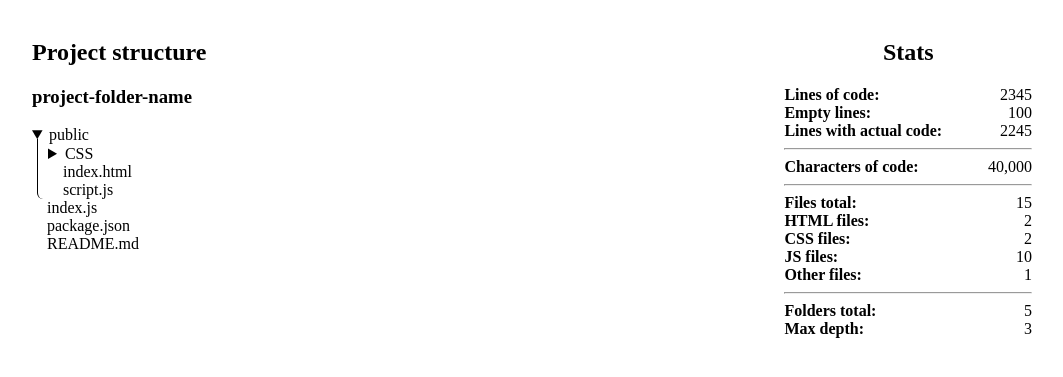
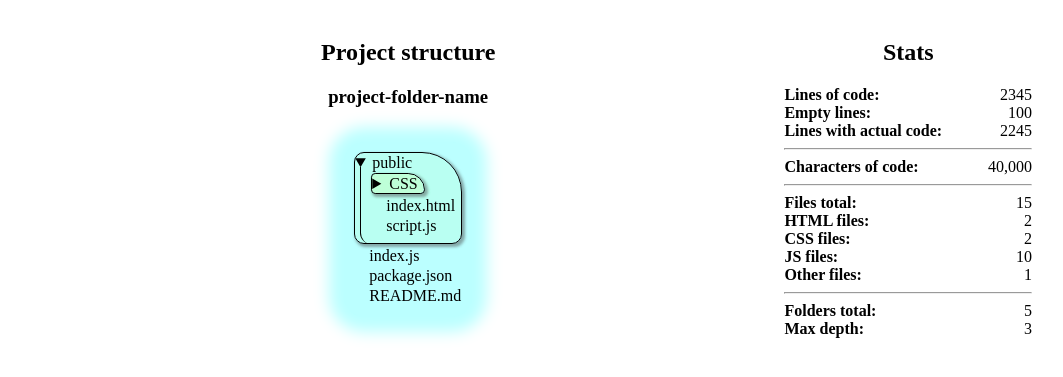
Before and after one commit to UniBreakfast/web-project-analyzer, a plain HTML site: page index.html in a window 1280 px wide. Both pictures are taken after a click on the heading "public". Shown: the part 69-446 px from the top of the page, without its empty margins (108-1171 px from the left). Drawn offline with Linux system fonts and the light colour scheme.

Commit message:
color folders

```diff
--- a/index.html
+++ b/index.html
@@ -23,12 +23,12 @@
 
       <h3>project-folder-name</h3>
       <ul>
-        <li class="foldable">
+        <li class="folder">
           <details>
             <summary>public</summary>
 
             <ul>
-              <li class="foldable">
+              <li class="folder">
                 <details>
                   <summary>CSS</summary>
 
@@ -36,6 +36,29 @@
                     <li>fonts.css</li>
                     <li>reset.css</li>
                     <li>style.css</li>
+
+                    <li class="folder">
+                      <details>
+                        <summary>public</summary>
+
+                        <ul>
+                          <li class="folder">
+                            <details>
+                              <summary>CSS</summary>
+
+                              <ul>
+                                <li>fonts.css</li>
+                                <li>reset.css</li>
+                                <li>style.css</li>
+                              </ul>
+                            </details>
+                          </li>
+                          <li>index.html</li>
+                          <li>script.js</li>
+                        </ul>
+                      </details>
+                    </li>
+
                   </ul>
                 </details>
               </li>
--- a/style.css
+++ b/style.css
@@ -19,21 +19,84 @@ ul {
   width: 100%;
 }
 
-#explorer {
+#explorer ul {
+  display: inline-flex;
+  flex-direction: column;
+  align-items: start;
+}
+
+#explorer>ul {
   text-align: left;
+  background: #bff;
+  border-radius: 20px;
+  padding: 10px;
+  box-shadow: 0 0 15px 15px #bff;
 }
 
 #explorer details>ul {
-  margin-top: -5px;
   border-left: 1px solid;
-  padding-left: 10px;
-  border-radius: 0 0 0 6px;
-  padding-top: 6px;
-  margin-left: 5px;
+  border-radius: 0 0 0 11px;
+  padding: 6px 0 0 10px;
+  margin: -5px 0 -1px 5px;
 }
 
-#explorer li:not(.foldable) {
+#explorer .folder {
+  --depth: 1;
+  border: 1px solid;
+  padding: 1px 6px 0 0;
+  margin-bottom: 3px;
+  position: relative;
+  border-radius: 10px 40px 10px 10px;
+  box-shadow: 2px 2px 3px 1px #4447;
+}
+
+#explorer .folder::after {
+  backdrop-filter: hue-rotate(calc(-14deg * var(--depth)));
+  content: '';
+  display: block;
+  width: 100%;
+  height: 100%;
+  border-radius: 10px 40px 10px 10px;
+  position: absolute;
+  inset: 0;
+  pointer-events: none;
+}
+
+#explorer .folder .folder {
+  --depth: 2;
+}
+
+#explorer .folder .folder .folder {
+  --depth: 3;
+}
+
+#explorer .folder .folder .folder .folder {
+  --depth: 4;
+}
+
+#explorer .folder .folder .folder .folder .folder {
+  --depth: 5;
+}
+
+#explorer .folder .folder .folder .folder .folder .folder {
+  --depth: 6;
+}
+
+#explorer .folder .folder .folder .folder .folder .folder .folder {
+  --depth: 7;
+}
+
+#explorer .folder .folder .folder .folder .folder .folder .folder .folder {
+  --depth: 8;
+}
+
+#explorer .folder li:last-child {
+  margin-bottom: 7px;
+}
+
+#explorer li:not(.folder) {
   padding-left: 15px;
+  padding-bottom: 2px;
 }
 
 #stats {
```
